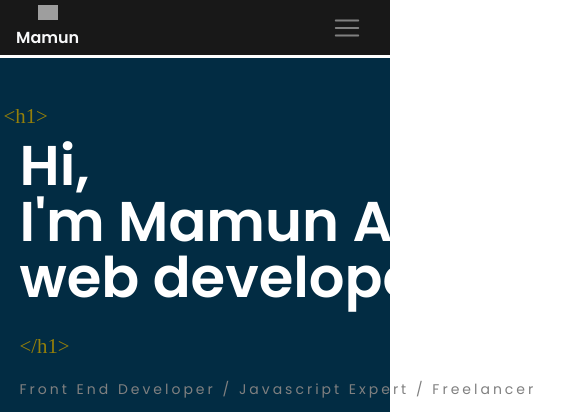
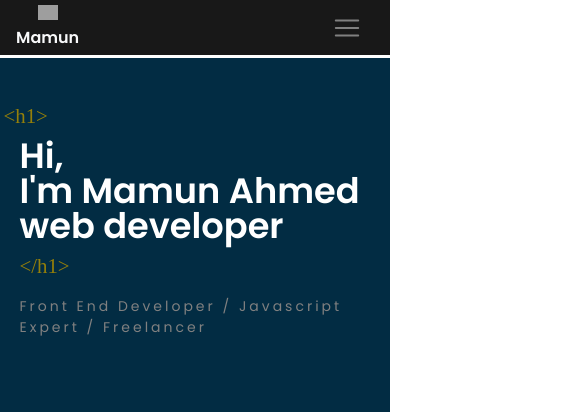
Before and after one commit to mamunur13525/Portfolio_website, a React (Create React App) app: page / in a window 390 px wide. Shown: the top 412 px of the page, 561 px wide, since content can reach past the window. Built offline with nearby package versions, Linux system fonts and the light colour scheme; grey boxes are pictures that could not be loaded; a web font is replaced by a local one.

Commit message:
responsive done

```diff
--- a/src/Effect/TitleEffect.js
+++ b/src/Effect/TitleEffect.js
@@ -22,6 +22,7 @@ const TitleEffect = ({ title, h1, sectinoName='' }) => {
           }
         </span>
       ))}
+     &nbsp;
       {
           h1
       }
--- a/src/components/Contact/Contact.css
+++ b/src/components/Contact/Contact.css
@@ -204,3 +204,11 @@ img.marker_pic {
     margin:0 auto;
   }
 }
+
+@media (max-width: 550px) {
+  .grid_box{
+    grid-template-columns: 1fr;
+    grid-gap: 0px;
+    margin-top: 1rem;
+  }
+}
--- a/src/components/Home.css
+++ b/src/components/Home.css
@@ -86,7 +86,7 @@
   margin-bottom: 1rem;
 }
 .home_logo img {
-  width: 80%;
+  width: 100%;
 }
 .top{
   top: 2rem;
@@ -152,7 +152,7 @@ h1.main_heading_title::before {
     width: 80%;
   }
   .home_logo{
-    width: 100%;
+    width: 60%;
     transform: rotate(0deg);
     padding-bottom: 2rem;
     height:auto;
@@ -183,3 +183,36 @@ h1.main_heading_title::before {
     left: 0;
   }
 }
+@media (max-width: 767px) {
+  .home_logo{
+    width: 100%;
+}}
+@media (max-width: 600px) {
+  h1.main_heading_title{
+    font-size: 3rem;
+  }
+}
+@media (max-width: 535px) {
+  h1.main_heading_title{
+    font-size: 2.5rem;
+  }
+
+}
+@media (max-width: 425px) {
+  h1.main_heading_title{
+    font-size: 2.2rem;
+  }
+
+}
+@media (max-width: 360px) {
+  h1.main_heading_title{
+    font-size: 2rem;
+  }
+
+}
+@media (max-width: 334px) {
+  h1.main_heading_title{
+    font-size: 1.7rem;
+  }
+
+}
--- a/src/components/Home.js
+++ b/src/components/Home.js
@@ -1,89 +1,137 @@
 import React from "react";
 import "./Home.css";
 import logo from "../image/logo.PNG";
-import "animate.css"
+import "animate.css";
 import PageLoading from "./Share/PageLoading";
-import {  useHistory, } from "react-router-dom";
+import { useHistory } from "react-router-dom";
 
 // import Particale from "../Effect/Particale";
 const Home = () => {
-  const {push} = useHistory()
+  const { push } = useHistory();
   //Mouse Hover Effect
-  const addClass = (event)=> {
+  const addClass = (event) => {
     event.target.className += ` rabber_band`;
-    setTimeout(()=>{
+    setTimeout(() => {
       event.target.className = `colorWhite`;
-    },1000)
-  }
-  const contact =()=>{
-    push('/contact')
-  }
+    }, 1000);
+  };
+  const contact = () => {
+    push("/contact");
+  };
 
   return (
     <div className="home_page home">
-
-    <PageLoading/>
+      <PageLoading />
       <div className="home_main_text ">
-
         <div className="main_text home">
           {/* <p className="h1_tag mt-5">&lt;h1&gt;</p> */}
           <h1 className="main_heading_title">
-              <div className="d-flex">
-              <span  onMouseEnter={(e)=> addClass(e)} className="colorWhite">H</span>
-            <span  onMouseEnter={(e)=> addClass(e)} className="colorWhite">i</span>
-            <span  onMouseEnter={(e)=> addClass(e)} className="colorWhite">,</span>
-
-              </div>
-
             <div className="d-flex">
-
-            <span  onMouseEnter={(e)=> addClass(e)} className="colorWhite">I</span>
-            <span  onMouseEnter={(e)=> addClass(e)} className="colorWhite">'</span>
-            <span  onMouseEnter={(e)=> addClass(e)} className="colorWhite">m</span>&nbsp;
-            <span  onMouseEnter={(e)=> addClass(e)} className="colorWhite">M</span>
-            <span  onMouseEnter={(e)=> addClass(e)} className="colorWhite">a</span>
-            <span  onMouseEnter={(e)=> addClass(e)} className="colorWhite">m</span>
-            <span  onMouseEnter={(e)=> addClass(e)} className="colorWhite">u</span>
-            <span  onMouseEnter={(e)=> addClass(e)} className="colorWhite">n</span>&nbsp;
-            <span  onMouseEnter={(e)=> addClass(e)} className="colorWhite">A</span>
-            <span  onMouseEnter={(e)=> addClass(e)} className="colorWhite">h</span>
-            <span  onMouseEnter={(e)=> addClass(e)} className="colorWhite">m</span>
-            <span  onMouseEnter={(e)=> addClass(e)} className="colorWhite">e</span>
-            <span  onMouseEnter={(e)=> addClass(e)} className="colorWhite">d</span>
-
+              <span onMouseEnter={(e) => addClass(e)} className="colorWhite">
+                H
+              </span>
+              <span onMouseEnter={(e) => addClass(e)} className="colorWhite">
+                i
+              </span>
+              <span onMouseEnter={(e) => addClass(e)} className="colorWhite">
+                ,
+              </span>
             </div>
-
             <div className="d-flex">
-
-            <span  onMouseEnter={(e)=> addClass(e)} className="colorWhite">w</span>
-            <span  onMouseEnter={(e)=> addClass(e)} className="colorWhite">e</span>
-            <span  onMouseEnter={(e)=> addClass(e)} className="colorWhite">b</span>&nbsp;
-            <span  onMouseEnter={(e)=> addClass(e)} className="colorWhite">d</span>
-            <span  onMouseEnter={(e)=> addClass(e)} className="colorWhite">e</span>
-            <span  onMouseEnter={(e)=> addClass(e)} className="colorWhite">v</span>
-            <span  onMouseEnter={(e)=> addClass(e)} className="colorWhite">e</span>
-            <span  onMouseEnter={(e)=> addClass(e)} className="colorWhite">l</span>
-            <span  onMouseEnter={(e)=> addClass(e)} className="colorWhite">o</span>
-            <span  onMouseEnter={(e)=> addClass(e)} className="colorWhite">p</span>
-            <span  onMouseEnter={(e)=> addClass(e)} className="colorWhite">e</span>
-            <span  onMouseEnter={(e)=> addClass(e)} className="colorWhite">r</span>
-
+              <span onMouseEnter={(e) => addClass(e)} className="colorWhite">
+                I
+              </span>
+              <span onMouseEnter={(e) => addClass(e)} className="colorWhite">
+                '
+              </span>
+              <span onMouseEnter={(e) => addClass(e)} className="colorWhite">
+                m
+              </span>
+              &nbsp;
+              <span onMouseEnter={(e) => addClass(e)} className="colorWhite">
+                M
+              </span>
+              <span onMouseEnter={(e) => addClass(e)} className="colorWhite">
+                a
+              </span>
+              <span onMouseEnter={(e) => addClass(e)} className="colorWhite">
+                m
+              </span>
+              <span onMouseEnter={(e) => addClass(e)} className="colorWhite">
+                u
+              </span>
+              <span onMouseEnter={(e) => addClass(e)} className="colorWhite">
+                n
+              </span>
+              &nbsp;
+              <span onMouseEnter={(e) => addClass(e)} className="colorWhite">
+                A
+              </span>
+              <span onMouseEnter={(e) => addClass(e)} className="colorWhite">
+                h
+              </span>
+              <span onMouseEnter={(e) => addClass(e)} className="colorWhite">
+                m
+              </span>
+              <span onMouseEnter={(e) => addClass(e)} className="colorWhite">
+                e
+              </span>
+              <span onMouseEnter={(e) => addClass(e)} className="colorWhite">
+                d
+              </span>
+            </div>
+            <div className="d-flex">
+              <span onMouseEnter={(e) => addClass(e)} className="colorWhite">
+                w
+              </span>
+              <span onMouseEnter={(e) => addClass(e)} className="colorWhite">
+                e
+              </span>
+              <span onMouseEnter={(e) => addClass(e)} className="colorWhite">
+                b
+              </span>
+              &nbsp;
+              <span onMouseEnter={(e) => addClass(e)} className="colorWhite">
+                d
+              </span>
+              <span onMouseEnter={(e) => addClass(e)} className="colorWhite">
+                e
+              </span>
+              <span onMouseEnter={(e) => addClass(e)} className="colorWhite">
+                v
+              </span>
+              <span onMouseEnter={(e) => addClass(e)} className="colorWhite">
+                e
+              </span>
+              <span onMouseEnter={(e) => addClass(e)} className="colorWhite">
+                l
+              </span>
+              <span onMouseEnter={(e) => addClass(e)} className="colorWhite">
+                o
+              </span>
+              <span onMouseEnter={(e) => addClass(e)} className="colorWhite">
+                p
+              </span>
+              <span onMouseEnter={(e) => addClass(e)} className="colorWhite">
+                e
+              </span>
+              <span onMouseEnter={(e) => addClass(e)} className="colorWhite">
+                r
+              </span>
             </div>
             <span className="body_text ml-3">&lt;/h1&gt;</span>
           </h1>
-
           <p className="sub_title">
             Front End Developer / Javascript Expert / Freelancer
           </p>
-          <button  onClick={contact} className="contactMeBtn mt-4 ">contact me</button>
+          <button onClick={contact} className="contactMeBtn mt-4 ">
+            contact me
+          </button>
         </div>
-
       </div>
-
       <div className="home_logo landing_logo">
         <img src={logo} alt="logo" />
       </div>
-
     </div>
   );
 };
--- a/src/components/Share/Sidebar.css
+++ b/src/components/Share/Sidebar.css
@@ -118,15 +118,39 @@ p.nav-link {
 .custom-toggler.navbar-toggler{
   border:none
 }
+.close_icon{
+  display: none;
+}
+@media (max-width: 992px) {
 
+.navbar-collapse {
+  position: fixed;
+  width: 100%;
+  height: 100%;
+  top: 0;
+  left: 0;
+  background: #181818;
+  transition: transform .3s;
+}
+.navbar-collapse.hide_nav {
+  transform: translateY(-100%);
+}
+.close_icon {
+  color: white;
+  position: absolute;
+  top: 2rem;
+  right: 3rem;
+  cursor: pointer;
+}
 
-@media (max-width: 992px) {
-  .navbar-collapse.collapse{
-    transition: height .3s;
+  .navbar-collapse.show_nav {
+    transform: translateY(0%);
+}
+
+  .close_icon{
+    display: block;
   }
-  .navbar-collapse.collapse.show {
-    height: 85.2vh;
-}
+
   .navbar {
     height: auto;
     width: auto;
--- a/src/components/Tips/Tips.css
+++ b/src/components/Tips/Tips.css
@@ -32,7 +32,10 @@
     width: 90%;
   }
   .technology_icon {
-  width: 130px;
+  }
+  .tech_div{
+    width: 130px;
     margin: 2rem auto;
+
   }
 }
--- a/src/components/Tips/Tips.js
+++ b/src/components/Tips/Tips.js
@@ -12,9 +12,8 @@ import TitleEffect from "../../Effect/TitleEffect";
 const Tips = () => {
   return (
     <div className="home_page tips">
-      <PageLoading/>
+      <PageLoading />
       <div className="home_main_text tip_section">
-
         <div className="main_text tip_main_text">
           {/* <p className="h1_tag mt-5">&lt;h1&gt;</p> */}
 
@@ -35,15 +34,26 @@ const Tips = () => {
               "p",
               "s",
             ]}
-            sectinoName='tip_title'
+            sectinoName="tip_title"
           />
 
           <div className="icon">
+            <div className='tech_div'>
               <img className="technology_icon" src={js} alt="js" />
+            </div>
+            <div className='tech_div'>
               <img className="technology_icon" src={ts} alt="ts" />
+            </div>
+            <div className='tech_div'>
               <img className="technology_icon" src={react} alt="react" />
+            </div>
+            <div className='tech_div'>
               <img className="technology_icon" src={redux} alt="redux" />
+            </div>
+            <div className='tech_div'>
               <img className="technology_icon css" src={css} alt="css" />
+            </div>
+            <div className='tech_div'>
               <img
                 className="technology_icon mongodb"
                 src={mongodb}
@@ -51,9 +61,8 @@ const Tips = () => {
               />
             </div>
           </div>
-
         </div>
-
+      </div>
     </div>
   );
 };
```
Also changed, not shown: src/components/Share/Sidebar.js (+16 -21 lines), src/logo.svg (deleted). Lines whose indentation alone changed are shown as unchanged.
